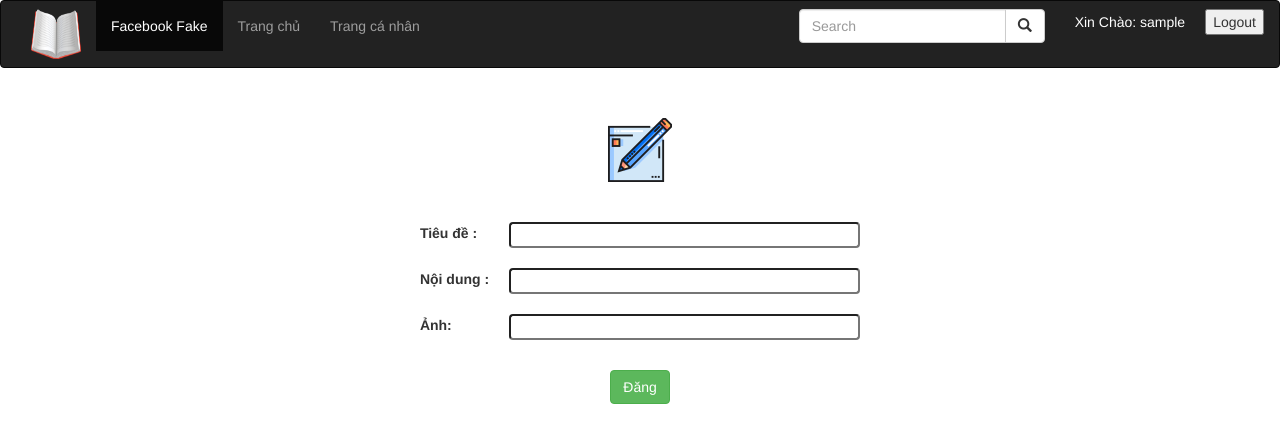
After one commit to minhnhat0896209107/Python_Poster, a Flask app: page /poster in a window 1280 px wide. The commit adds this page. Shown: the top 443 px of the page. Run offline with Flask 2, Linux system fonts and the light colour scheme; a user stored in the database is signed in; tables that the repository leaves empty hold one stand-in row (values such as "Sample post"); some libraries are stand-ins or nearby versions.

Commit message:
+ poster

```diff
--- a/app/forms.py
+++ b/app/forms.py
@@ -27,4 +27,11 @@ class ProfileForm(FlaskForm):
     email = StringField("email", validators = [DataRequired()])
     address = StringField("address", validators = [DataRequired()])
     phone = StringField("phone", validators = [DataRequired()])
-    submit = SubmitField("Update")
+    submit = SubmitField("Cập nhật")
+
+
+class PosterForm(FlaskForm):
+    title = StringField("title", validators = [DataRequired()])
+    content = StringField("content", validators = [DataRequired()])
+    image = StringField("image", validators = [DataRequired()])
+    submit = SubmitField("Đăng")
--- a/app/routes.py
+++ b/app/routes.py
@@ -5,7 +5,7 @@ from flask_login.utils import logout_user
 from sqlalchemy.orm import session
 from wtforms.fields.simple import SubmitField
 from app import app
-from app.forms import LoginForm, ProfileForm, RegisterForm, CommentForm
+from app.forms import LoginForm, PosterForm, ProfileForm, RegisterForm, CommentForm
 from flask.helpers import flash, url_for
 from app.models import Client, Comment,Poster
 from flask_login import login_user, logout_user, login_required
@@ -35,9 +35,12 @@ def login():
 
 @app.route('/profile', methods = ['GET', 'POST'])
 def profile():
+
+
     form = ProfileForm()
     if current_user.is_authenticated:
         user = Client.query.filter_by(id=current_user.get_id()).first()
+        ls1 = db.session.query(Poster,Client).filter(Poster.client_id == current_user.get_id(),Client.id == Poster.client_id)
 
     if form.validate_on_submit():
         id = current_user.get_id()
@@ -55,13 +58,32 @@ def profile():
         client.password = password
         client.phone = phone
         db.session.commit()
-    return render_template('profile.html', user = user, form = form)
+    return render_template('profile.html', user = user, form = form, ls1 = ls1)
+
+@app.route('/poster', methods = ['GET', 'POST'])
+def poster():
+    form = PosterForm()
+    if current_user.is_authenticated:
+        user = Client.query.filter_by(id=current_user.get_id()).first()
+        if form.validate_on_submit():
+            title = form.title.data
+            content = form.content.data
+            image = form.image.data
+            id = current_user.get_id()
+            print( id + "   " + title + "   " + content + "    "  + image)
+            p = Poster(title= title, content=content, image = image, client_id =id, number_like = 217)
+            db.session.add(p)
+            db.session.commit()
+            return redirect('/home')
+
+    return render_template('poster.html',user = user, form = form)
+
 
 @app.route('/home', methods = ['GET', 'POST'])
 def home():
 
     flash("Không có bài viết nào")
-    ls = db.session.query(Client,Poster).filter(Client.id == Poster.id)
+    ls = db.session.query(Client,Poster).filter(Client.id == Poster.client_id)
     ls_cmt = db.session.query(Client,Poster,Comment).filter(Client.id == Comment.client_id).filter(Comment.post_id == Poster.id)
 
     if ls is None:
@@ -85,7 +107,6 @@ def home():
         db.session.add(cmt)
         db.session.commit()
     return render_template('home.html', ls = ls,ls_cmt = ls_cmt,user = user,form = form)
-
 
 
 
--- a/app/templates/home.html
+++ b/app/templates/home.html
@@ -13,7 +13,7 @@
 </head>
 <body>
 
-<nav class="navbar navbar-inverse">
+<nav class="navbar navbar-inverse" style="margin-bottom: 50px;">
   <div class="container-fluid">
     <div class="navbar-form navbar-left">
       <img src ="../static/image/img_book.png" style='height: 50px; width: 50px'>
@@ -44,10 +44,12 @@
   </div>
 </nav>
 
+<a href="poster"	style=" margin-top: 100px; margin-left:25% ; text-decoration: none; background-color: #6666ff; padding-top: 10px; padding-bottom: 10px; padding-right: 20px; padding-left: 20px; border-radius: 5px; color: black">Thêm bài viết</a>
+
 <div class="item-post" >
     {%for i in ls%}
 
-  <div class="media m-0"  style="margin-left: 25%; border-style: solid;border-radius: 10px; padding: 20px; width: 50%; " >
+  <div class="media m-0"  style="margin-left: 24%; border-style: solid;border-radius: 10px; padding: 20px; width: 50%; " >
    <div class="d-flex mr-3">
   <a href=""><img class="img-fluid rounded-circle" src="../static/image/user.png" alt="User"></a>
    </div>
--- /dev/null
+++ b/app/templates/poster.html
@@ -0,0 +1,86 @@
+<!DOCTYPE html>
+<html lang="en">
+<head>
+  <title>Poster</title>
+  <meta charset="utf-8">
+  <meta name="viewport" content="width=device-width, initial-scale=1">
+  <link rel="stylesheet" href="https://maxcdn.bootstrapcdn.com/bootstrap/3.4.1/css/bootstrap.min.css">
+  <script src="https://ajax.googleapis.com/ajax/libs/jquery/3.5.1/jquery.min.js"></script>
+  <script src="https://maxcdn.bootstrapcdn.com/bootstrap/3.4.1/js/bootstrap.min.js"></script>
+
+	<!--Custom styles-->
+  <link rel="stylesheet" type="text/css" href="{{ url_for('static', filename='home_style.css')}}">
+</head>
+<body>
+
+<nav class="navbar navbar-inverse" style="margin-bottom: 50px;">
+  <div class="container-fluid">
+    <div class="navbar-form navbar-left">
+      <img src ="../static/image/img_book.png" style='height: 50px; width: 50px'>
+    </div>
+    <ul class="nav navbar-nav">
+      <li class="active"><a href="home">Facebook Fake</a></li>
+      <li><a href="home">Trang chủ</a></li>
+      <li><a href="profile">Trang cá nhân</a></li>
+
+    </ul>
+
+    <form class="navbar-form navbar-right" action="/logout", method="POST" novalidate>
+      <p ><span style="margin-right: 20px; color: white;">Xin Chào:  {{user.username}}</span><button type="submit">Logout</button></p>
+
+    </form>
+
+    <form class="navbar-form navbar-right" action="/action_page.php" >
+      <div class="input-group">
+        <input type="text" class="form-control" placeholder="Search" name="search">
+        <div class="input-group-btn">
+          <button class="btn btn-default" type="submit">
+            <i class="glyphicon glyphicon-search"></i>
+          </button>
+        </div>
+      </div>
+    </form>
+
+  </div>
+</nav>
+
+<div align = "center" style = "margin-top: 50px;">
+<img src= "../static/image/new-post.png" style="margin-bottom: 30px;">
+
+<form  action="/poster" method="POST" novalidate>
+    {{ form.hidden_tag() }}
+    <table>
+
+        <tr style="padding: 10px;">
+            <td style="margin: 50px;padding: 10px;">
+                <label for="exampleInputEmail1">Tiêu đề :</label>
+            </td >
+            <td style="margin: 50px;padding: 10px;">
+                {{ form.title(style="border-radius: 4px;", size="40",) }}
+            </td>
+        </tr>
+
+        <tr style="padding: 10px;">
+            <td style="margin: 50px;padding: 10px;">
+                <label for="exampleInputPassword1">Nội dung :</label>
+            </td>
+            <td style="margin: 50px;padding: 10px;">
+                {{ form.content(style="border-radius: 4px;", size="40") }}
+            </td>
+        </tr>
+
+        <tr style="padding: 10px;">
+            <td style="margin: 50px;padding: 10px;">
+                <label for="exampleInputPassword1">Ảnh:</label>
+            </td>
+            <td style="margin: 50px;padding: 10px;">
+                {{ form.image(style="border-radius: 4px;", size="40") }}
+            </td>
+        </tr>
+
+    </table>
+    <!-- <button style="margin-top: 20px;" type="submit" name="btnupdate" class="btn btn-primary">Update</button> -->
+    {{ form.submit(class="btn btn-success",style="border-radius:4px;margin-top: 20px;") }}
+
+</form>
+</div>
```
Also changed, not shown: app/templates/profile.html (+20 -12 lines), app.db, app/static/image/new-post.png (added).
